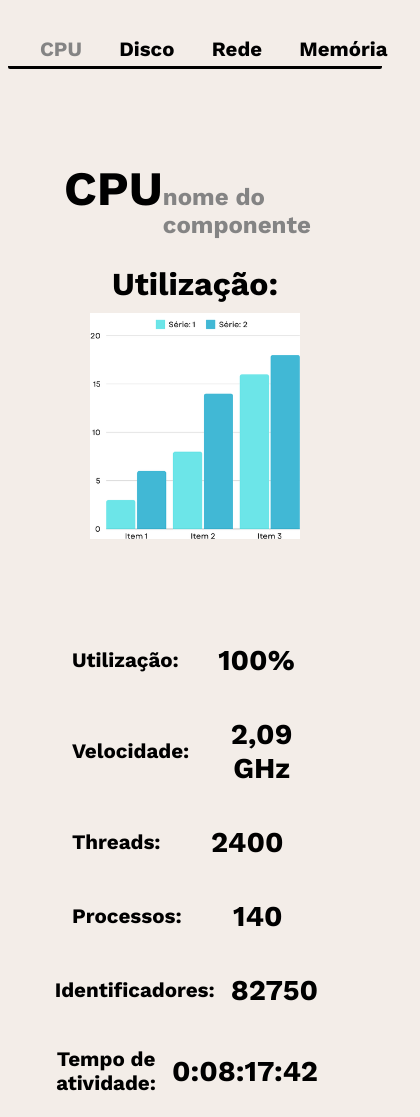
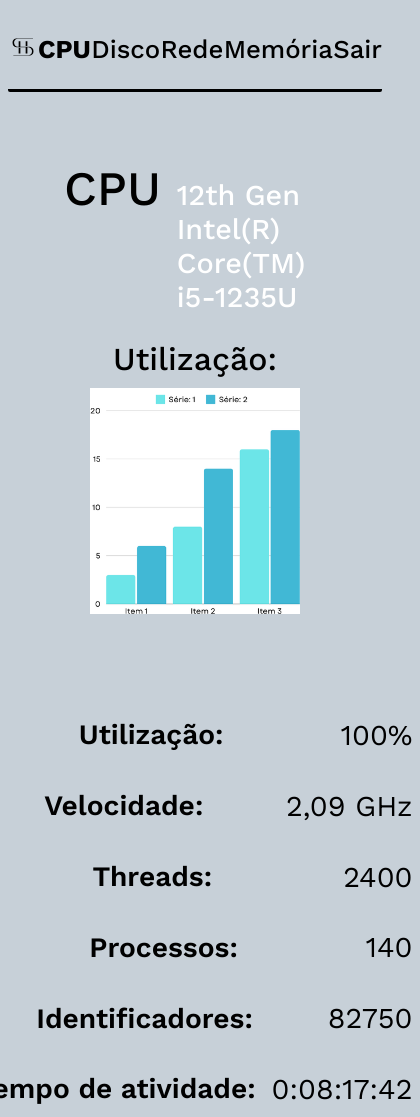
Before and after one commit to Grupo10-HardStock/HardStock, a website: page web-data-viz/public/dashboard.html in a window 390 px wide. Shown: the top 1117 px of the page, 420 px wide, since content can reach past the window. Drawn offline with nearby package versions, Linux system fonts and the light colour scheme.

Commit message:
dashboard responsiva em telas menores

```diff
--- a/web-data-viz/public/css/dashboard.css
+++ b/web-data-viz/public/css/dashboard.css
@@ -3,6 +3,7 @@
     padding: 0;
     box-sizing: border-box;
     font-family: 'Work Sans';
+    font-weight: 500;
 }
 
 /* HEADER */
@@ -18,7 +19,7 @@
     padding: 1.25rem 4.5rem;
 }
 .logo {
-    width: 7%;
+    width: 10%;
 }
 header img{
     width: 100%;
@@ -35,33 +36,30 @@
     color: #000;
 }
 
-a:hover{
-    transition: 0.3s;
-    color: #848484;
-}
 .opcoes {
     display: flex;
-    justify-content: center;
+    justify-content: space-between;
     align-items: center;
-    gap: 10%;
+    height: 6rem;
+    font-size: 2.4rem;
+}
+.opcoesComponentes {
+    display: flex;
+    width: 100%;
+    justify-content: space-evenly;
 }
 
 .opcoesMenu {
     cursor: pointer;
-    transition: 0.3s;
 }
 
-.opcoesMenu:hover {
-    color: #848484;
-}
+/* .sair {
 
-.slct{
-    color: #848484;
-}
+} */
 
 /* BODY */
 body {
-    background-color: #F3EDE8;
+    background-color: #C7D0D8;
 }
 
 #dashCpu, #dashDisco, #dashRede, #dashMemoria {
@@ -119,6 +117,7 @@
     align-items: baseline;
     justify-content: space-around;
     width: 100%;
+    gap: 6%;
 }
 
 .graficoComponente {
@@ -138,8 +137,8 @@
     font-size: 3rem;
 }
 .nomeComponente {
-    font-size: 1.5rem;
-    color: #848484;
+    font-size: 1.8rem;
+    color: #fff;
 }
 .monitoramento {
     font-size: 2rem;
@@ -158,6 +157,13 @@
 }
 .dado h3, h2 {
     padding: .5rem;
+    font-weight: 600;
+    /* white-space: não quebra de linha */
+    white-space: nowrap;
+}
+
+.dado span {
+    font-weight: 400;
 }
 
 .dadoInfo {
@@ -201,11 +207,33 @@
     }
   }
 
+  @media (max-width: 768px) {
+    .bside {
+        flex-direction: column;
+        gap: 1.3rem;
+        align-items: stretch;
+        align-content: center;
+        width: 100%;
+    }
+
+    .dado {
+        font-size: 1.5rem;
+    }
+    .dado h3 {
+        width: 100%;
+    }
+    .dadoInfo {
+        width: auto;
+    }
+
+  }
+
   @media (max-width: 480px) {
     .dado {
       flex-basis: 100%; /* Em telas menores que 480px, os itens permanecerão ocupando a largura total */
     }
   }
+
 
 /* FOOTER */
 
--- a/web-data-viz/public/dashboard.html
+++ b/web-data-viz/public/dashboard.html
@@ -19,12 +19,17 @@
     <header>
         <div class="opcoes links">
             <div class="logo">
-                <img href="index.html" src="assets/icon/HardStock.png" alt="logo">
+                <img href="index.html" src="assets/icon/HardStock.svg" alt="logo">
             </div>
-            <h6 class="opcoesMenu" id="cpu" <a onclick="alterarComponente('dashCpu')"> CPU </a></h6>
-            <h6 class="opcoesMenu" id="disco" <a onclick="alterarComponente('dashDisco')"> Disco </a></h6>
-            <h6 class="opcoesMenu" id="rede" <a onclick="alterarComponente('dashRede')"> Rede </a></h6>
-            <h6 class="opcoesMenu" id="memoria" <a onclick="alterarComponente('dashMemoria')"> Memória </a></h6>
+            <div class="opcoesComponentes">
+                <h6 class="opcoesMenu" id="cpu" onclick="alterarComponente('dashCpu')"> CPU </h6>
+                <h6 class="opcoesMenu" id="disco" onclick="alterarComponente('dashDisco')"> Disco </h6>
+                <h6 class="opcoesMenu" id="rede" onclick="alterarComponente('dashRede')"> Rede </h6>
+                <h6 class="opcoesMenu" id="memoria" onclick="alterarComponente('dashMemoria')"> Memória </h6>
+            </div>
+            <div class="sair">
+                <h6 class="opcoesMenu sair" onclick="sair()"> Sair </h6>
+            </div>
         </div>
     </header>
 
@@ -180,7 +185,6 @@
         <h1>rodape</h1>
     </footer>
 </body>
-
 </html>
 <script>
 
@@ -188,38 +192,78 @@
         alterarComponente("dashCpu");
     }
 
+    // essa função serve pra mudar as métricas na tela de acordo com o componente selecionado no header
+    // quando o item for selecionado, a div correspondente aparece e as outras são escondidas.
+
     function alterarComponente(componenteId) {
-        document.getElementById("dashCpu").style.display = "none";
-        document.getElementById("dashDisco").style.display = "none";
-        document.getElementById("dashRede").style.display = "none";
-        document.getElementById("dashMemoria").style.display = "none";
+        const dashComponentes = ["dashCpu", "dashDisco", "dashRede", "dashMemoria"];
+        const componentes = {
+            "dashCpu": "CPU",
+            "dashDisco": "Disco",
+            "dashRede": "Rede",
+            "dashMemoria": "Memória"
+        };
 
+        const nomeComponentes = {
+            "dashCpu": "12th Gen Intel(R) Core(TM) i5-1235U",
+            "dashDisco": "Samsung MZVLQ512HBLU-00B",
+            "dashRede": "Intel(R) Wireless-AC 9560 160MHz",
+            "dashMemoria": "8,00 GB"
+        };
+
+        // esconde a div de todos todos os componentes
+        dashComponentes.forEach(id => {
+            document.getElementById(id).style.display = "none";
+        });
+
+        dashComponentes.forEach(id => {
+            document.getElementById(id).style.fontWeight = (id === componenteId) ? "700" : "500";
+        });
+
+
+        // mostra a div componente selecionado através do id
         document.getElementById(componenteId).style.display = "flex";
 
-        if (componenteId == "dashCpu") {
-            document.getElementById("cpu").style.color = "#848484"
-            document.getElementById("disco").style.color = "#000000"
-            document.getElementById("rede").style.color = "#000000"
-            document.getElementById("memoria").style.color ="#000000"
-        }
-        if (componenteId == "dashDisco") {
-            document.getElementById("cpu").style.color = "#000000"
-            document.getElementById("disco").style.color = "#848484"
-            document.getElementById("rede").style.color = "#000000"
-            document.getElementById("memoria").style.color ="#000000"
-        }
-        if (componenteId == "dashRede") {
-            document.getElementById("cpu").style.color = "#000000"
-            document.getElementById("disco").style.color = "#000000"
-            document.getElementById("rede").style.color = "#848484"
-            document.getElementById("memoria").style.color ="#000000"
-        }
-        if (componenteId == "dashMemoria") {
-            document.getElementById("cpu").style.color = "#000000"
-            document.getElementById("disco").style.color = "#000000"
-            document.getElementById("rede").style.color = "#000000"
-            document.getElementById("memoria").style.color = "#848484"
-        }
+        // mostra o componente e a especificação dele no aside, de acordo as informações do objeto
+        document.getElementById("idComponente").innerHTML = componentes[componenteId];
+        document.getElementById("idNomeComponente").innerHTML = nomeComponentes[componenteId];
+
+
+        // 1- o forEach passa por todos os elementos e tira o dash do nome de cada um, e fica somente com o nome do elemento
+        // exemplo: dashDisco --> Disco
+
+        // 2- transforma em lower case, pra que fique com o id identico de cada opcao do menu
+        // exemplo: Disco -->
+
+        // 3- verifica se o id que ele está é igual ao id do componente selecionado pelo usuário. se for, a font weight fica em 700(negrito), senão, fica em 500
+        dashComponentes.forEach(id => {
+            const elemento = document.getElementById(id.replace("dash", "").toLowerCase());
+            elemento.style.fontWeight = (id === componenteId) ? "700" : "500";
+        });
+
+        // atualiza o gráfico baseado no dashboard selecionado
+
+        // switch (componenteId) {
+        //     case "dashCpu":
+        //         atualizarGrafico(["Data1", "Data2"], [10, 20]);
+        //         break;
+        //     case "dashDisco":
+        //         atualizarGrafico(["Data3", "Data4"], [30, 40]);
+        //         break;
+        //     case "dashRede":
+        //         atualizarGrafico(["Data5", "Data6"], [50, 60]);
+        //         break;
+        //     case "dashMemoria":
+        //         atualizarGrafico(["Data7", "Data8"], [70, 80]);
+        //         break;
+        // }
+        // esse codigo considera mais ou menos essa funcao pra atualizar grafico:   function atualizarGrafico(labels, data)
+
+    }
+
+    function sair() {
+        sessionStorage.clear()
+        window.location = "index.html"
     }
 
 </script>
```
Also changed, not shown: web-data-viz/public/assets/icon/HardStock.svg (added).
